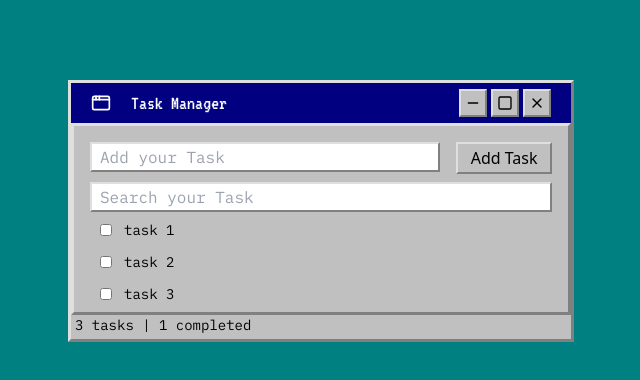
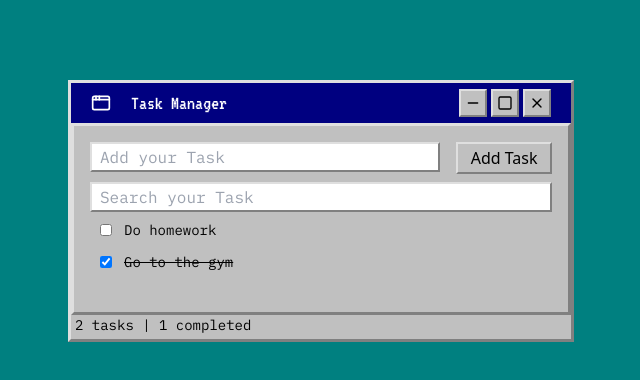
Before and after one commit to tadeowoto/react-ToDo, a React (Vite) app: page / in a window 1280 px wide. Shown: the top 380 px of the page, without its empty margins (319-959 px from the left). Built offline with nearby package versions, Linux system fonts and the light colour scheme.

Commit message:
state and todo first styles added

```diff
--- a/src/components/CreateToDo.tsx
+++ b/src/components/CreateToDo.tsx
@@ -1,7 +1,7 @@
 
 const CreateToDo = () => {
   return (
-    <button className="w-24 h-8 border-2 border-solid border-t-[#dfdfdf] border-r-[#808080] border-b-[#808080] border-l-[#dfdfdf]">
+    <button className="w-24 h-8 border-2 border-solid border-t-[#dfdfdf] border-r-[#808080] border-b-[#808080] border-l-[#dfdfdf]" onClick={(event) => console.log(event.target)}>
      Add Task
      </button>
   )
--- a/src/components/SearchBar.tsx
+++ b/src/components/SearchBar.tsx
@@ -1,8 +1,20 @@
 
-const SearchBar = () => {
+type Props = {
+  search: string;
+  setSearch: (search: string) => void;
+};
+
+const SearchBar = ({search, setSearch}: Props) => {
+
   return (
-    <input type="text" placeholder="Search your Task" className=" font-primaryFont border-2  border-t-[#dfdfdf] border-r-[#808080] border-b-[#808080] border-l-[#dfdfdf] p-2 w-full h-[30px]" />
-  )
-}
+    <input
+      type="text"
+      placeholder="Search your Task"
+      className=" font-primaryFont border-2  border-t-[#dfdfdf] border-r-[#808080] border-b-[#808080] border-l-[#dfdfdf] p-2 w-full h-[30px]"
+      onChange={(event) => setSearch(event.target.value)}
+      value={search}
+    />
+  );
+};
 
-export default SearchBar
+export default SearchBar;
--- a/src/components/ToDo.tsx
+++ b/src/components/ToDo.tsx
@@ -5,56 +5,30 @@ import ToDoSearch from "./ToDoSearch";
 import ToDoItem from "./ToDoItem";
 import ToDoNav from "./ToDoNav";
 import SearchBar from "./SearchBar";
+import { useState } from "react";
 
-const toDoTasks = [
+const defaultTodos = [
   {
     id: 1,
-    task: "task 1",
+    task: "Do homework",
+    completed: false
   },
   {
     id: 2,
-    task: "task 2",
-  },
-  {
-    id: 3,
-    task: "task 3",
-  },
-  {
-    id: 4,
-    task: "task 4",
-  },
-  {
-    id: 5,
-    task: "task 5",
-  },
-  {
-    id: 6,
-    task: "task 6",
-  },
-  {
-    id: 7,
-    task: "task 7",
-  },
-  {
-    id: 8,
-    task: "task 8",
-  },
-  {
-    id: 9,
-    task: "task 9",
-  },
-  {
-    id: 10,
-    task: "task 10",
-  },
-  {
-    id: 11,
-    task: "task 11",
+    task: "Go to the gym",
+    completed: true
   },
 ];
 
 
 const ToDo = () => {
+
+  const [search, setSearch] = useState('');
+  const [toDoTasks, setToDoTasks] = useState(defaultTodos); //set todos es para crear todos
+
+  const completedTodos = toDoTasks.filter((task) => task.completed).length;
+  const totalTodos = toDoTasks.length;
+
   return (
     <article className="w-[506px] h-[262px] bg-cardBg border-[3px] border-t-[#dfdfdf] border-r-[#808080] border-b-[#808080] border-l-[#dfdfdf]">
       <ToDoNav />
@@ -64,18 +38,21 @@ const ToDo = () => {
               <CreateToDo />
           </div>
           <div className="w-full mt-2">
-              <SearchBar />
+              <SearchBar
+                search={search}
+                setSearch={setSearch}
+              />
           </div>
           <div className="w-full h-3/5 overflow-y-scroll ">
               <ToDoList>
                 {toDoTasks.map((task) => (
-                  <ToDoItem key={task.id} task={task.task} />
+                  <ToDoItem key={task.id} task={task.task} completed={task.completed} />
                 ))}
               </ToDoList>
           </div>
       </div>
       <div className="w-full h-fit flex align-center ml-1">
-          <ToDoCounter completed={1} total={3} />
+          <ToDoCounter completed={completedTodos} total={totalTodos} />
       </div>
     </article>
   )
--- a/src/components/ToDoItem.tsx
+++ b/src/components/ToDoItem.tsx
@@ -1,15 +1,26 @@
 
 type Props = {
-    task: string
-}
+  task: string;
+  completed: boolean;
+};
 
-const ToDoItem = (task: Props) => {
+const ToDoItem = ({ task, completed }: Props) => {
+
+
+
+  const completedStyle = completed ? "line-through" : "";
+
+
   return (
     <li className="p-2.5 w-96 h-5 flex items-center gap-3">
-      <input type="checkbox" className="w-3 h-3 border-[3px] border-t-[#dfdfdf] border-r-[#808080] border-b-[#808080] border-l-[#dfdfdf]" />
-      <p className="font-primaryFont text-sm">{task.task}</p>
+      <input
+        checked={completed}
+        type="checkbox"
+        className="w-3 h-3 border-[3px] border-t-[#dfdfdf] border-r-[#808080] border-b-[#808080] border-l-[#dfdfdf]"
+      />
+      <p className={` ${completedStyle} font-primaryFont text-sm`}>{task}</p>
     </li>
-  )
-}
+  );
+};
 
-export default ToDoItem
+export default ToDoItem;
```
